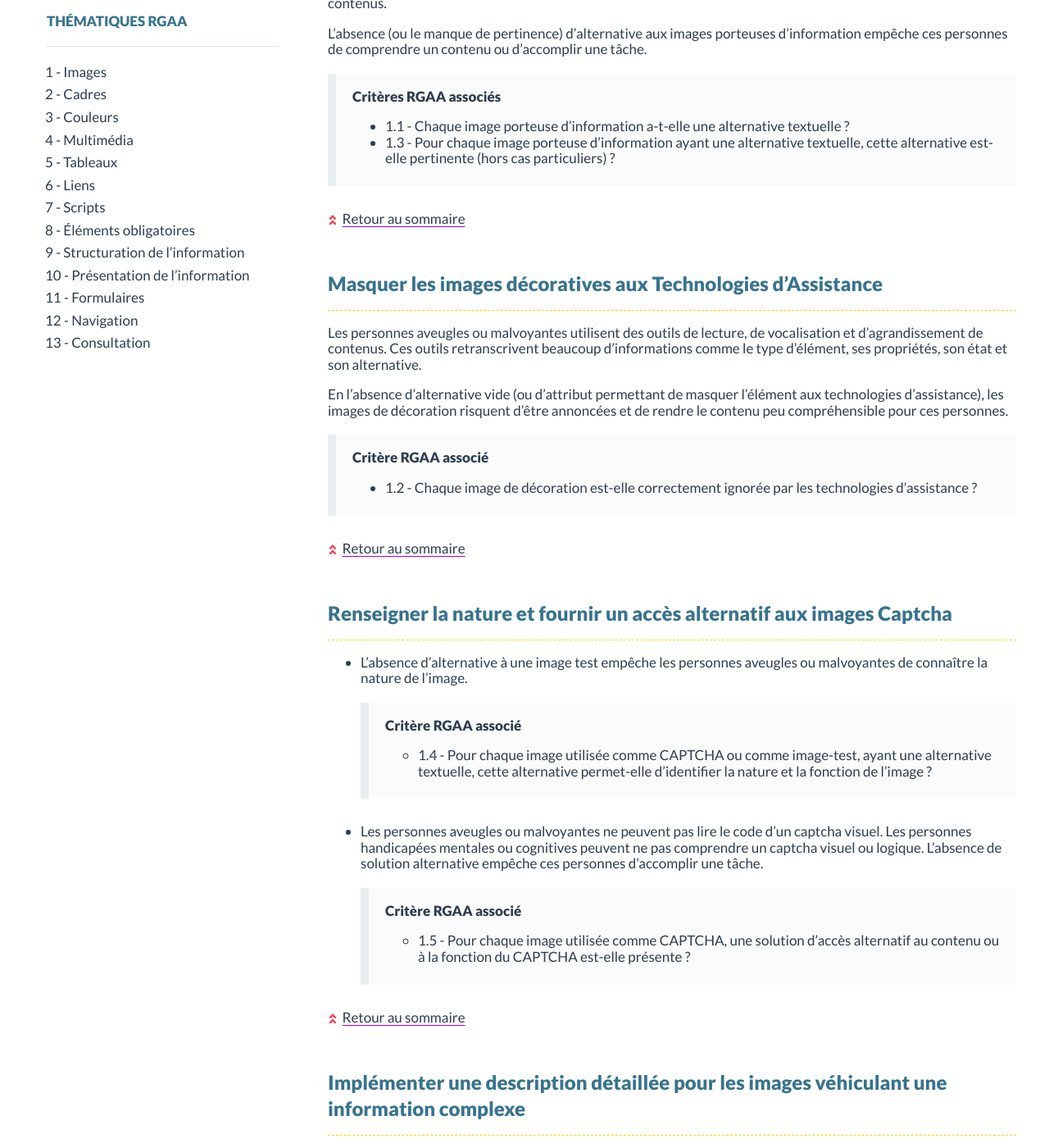
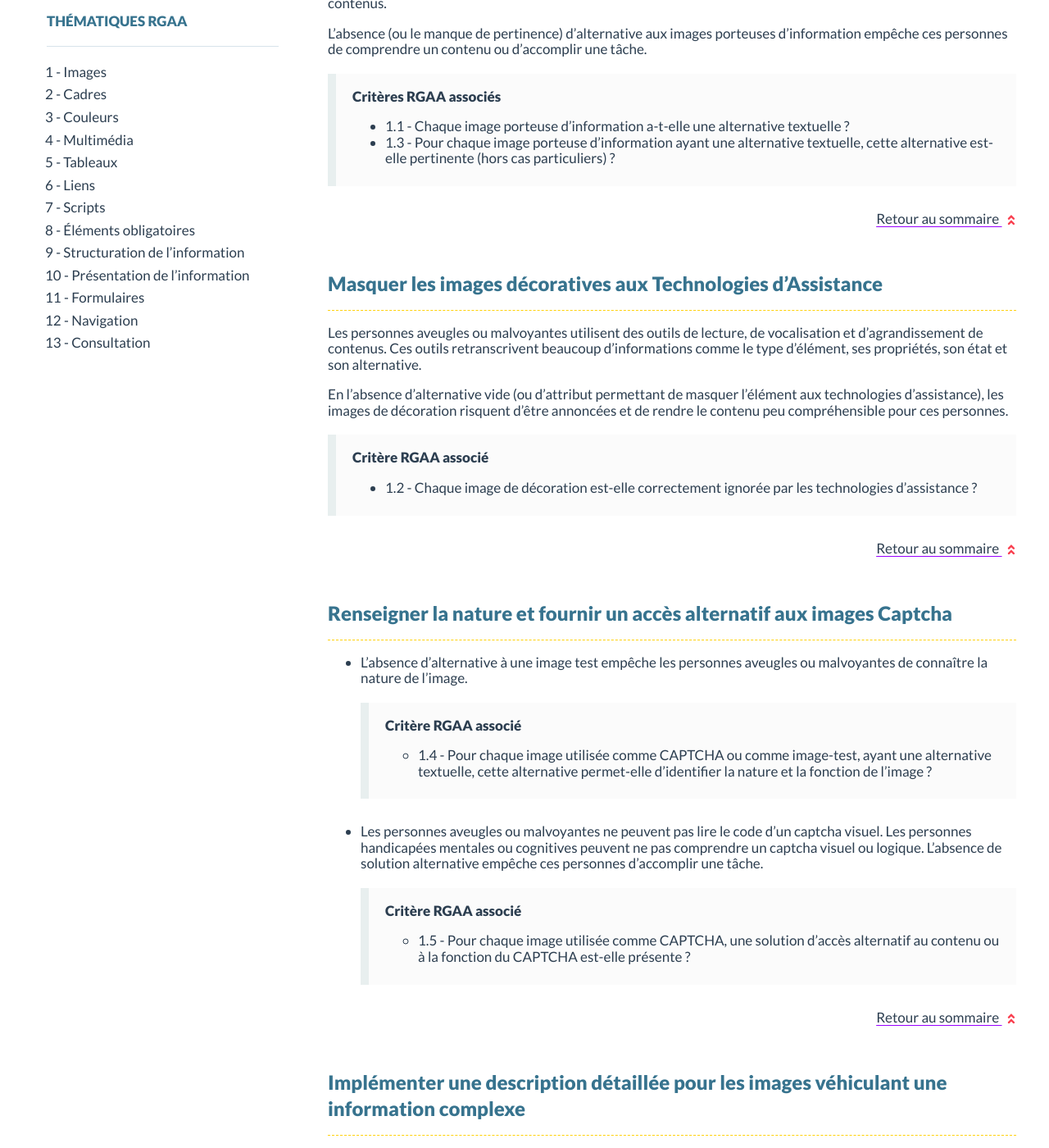
Before and after one commit to ideance-a11y/rgaa4-impacts-utilisateurs, a Jekyll site: the page built from index.html, in a window 1280 px wide and 1400 px high, scrolled down 529 px. Shown: the whole window at 82% size. Built offline with Jekyll 4.4.1, drawn with Linux system fonts in a browser that asks for light colours; some web fonts are replaced.

Commit message:
Mise à jour des styles de retour au sommaire

```diff
--- a/_sass/layout/_main.scss
+++ b/_sass/layout/_main.scss
@@ -15,8 +15,11 @@
         }
     }
     .goback-summary {
+        display: flex;
+        justify-content: flex-end;
+
         .icon {
-            margin-right: 0.5rem;
+            margin-left: 0.5rem;
             font-size: 1.5rem;
             color: $red-color;
             &::before {
--- a/index.html
+++ b/index.html
@@ -74,7 +74,12 @@ menu: rubriques
       {% endif %}
     {% endfor %}
     {% comment %} Fin boucle sur les critères liés à chaque impact {% endcomment %}
-    <a href="#summary-impact" class="goback-summary"><span class="icon icon-chevrons-left-bold" aria-hidden="true"></span>Retour au sommaire</a>
+    <span class="goback-summary">
+      <a href="#summary-impact">
+        Retour au sommaire
+        <span class="icon icon-chevrons-left-bold" aria-hidden="true"></span>
+      </a>
+    </span>
   {% endfor %}
   {% comment %} Fin boucle sur les impacts users filtrés {% endcomment %}
 {% endfor %}
```
